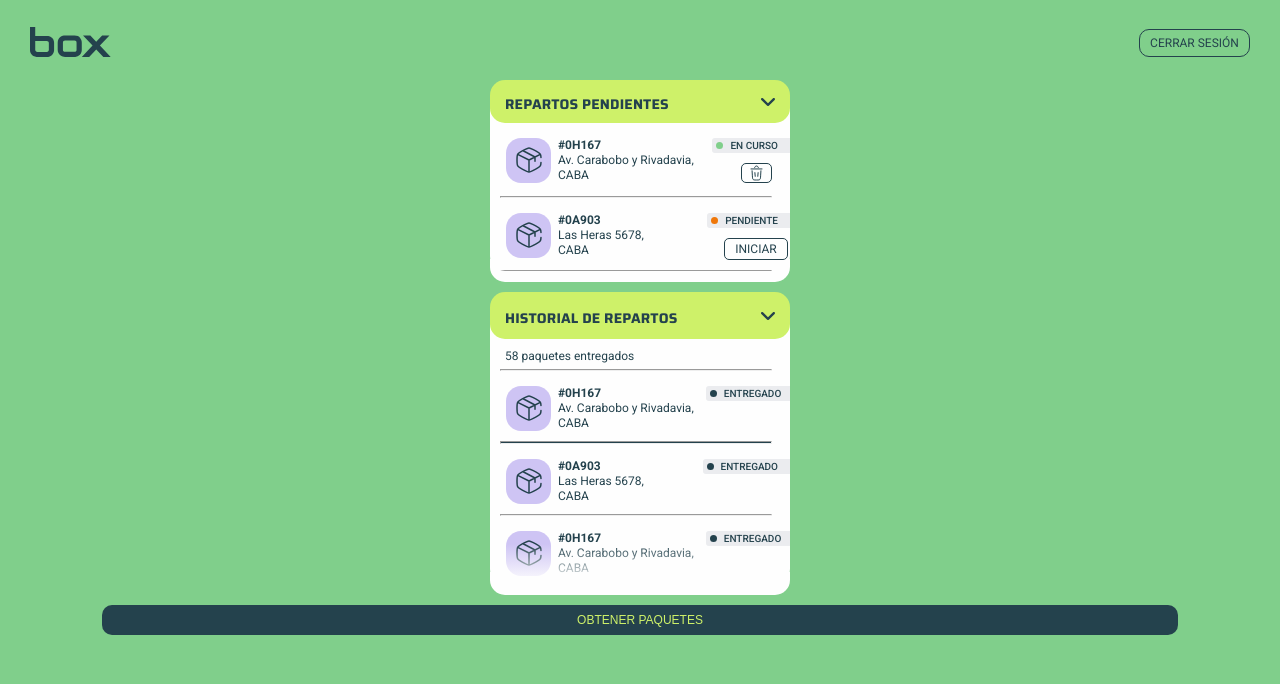
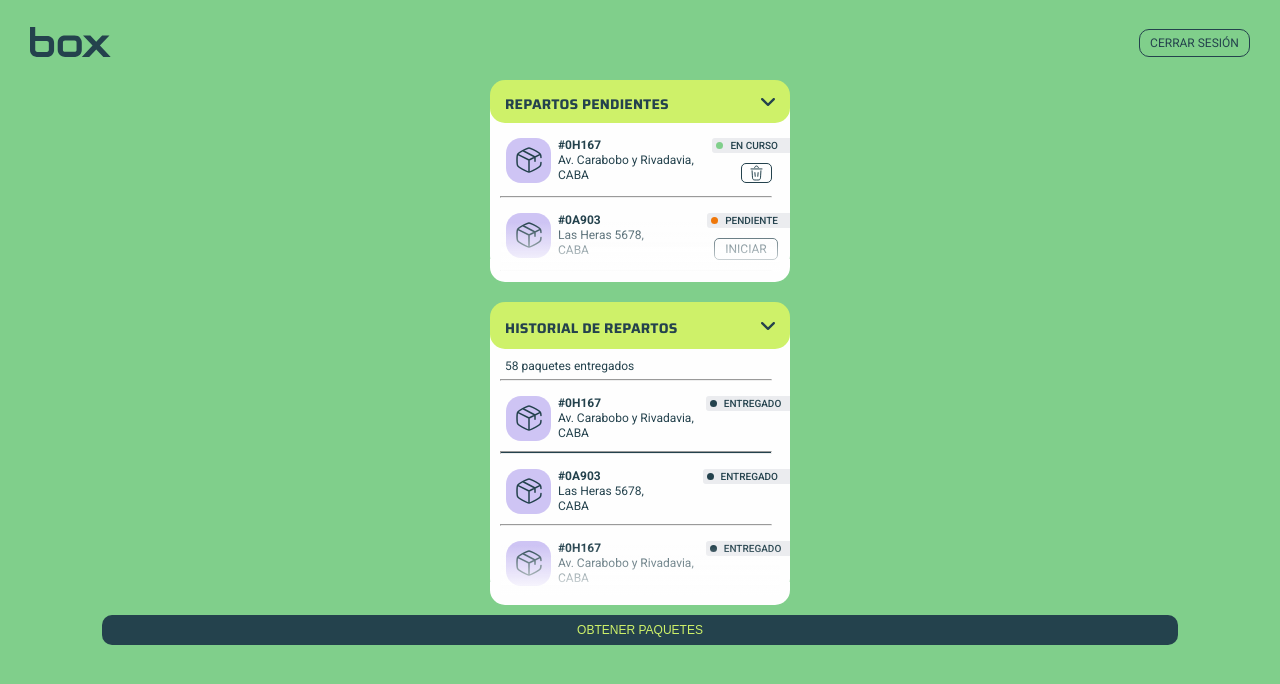
Before and after one commit to JuanPiPem/BoxDeliveryFrontend, a Next.js app: page /delivery-man/start-work-day in a window 1280 px wide. Shown: the top 684 px of the page. Built offline with nearby package versions, Linux system fonts and the light colour scheme.

Commit message:
Adding shadows to package lists

```diff
--- a/src/commons/deliveriesHistory/DeliveriesHistory.tsx
+++ b/src/commons/deliveriesHistory/DeliveriesHistory.tsx
@@ -1,6 +1,5 @@
 "use client";
 
-// Importamos useRef y useEffect
 import React, { useRef, useEffect, useState } from "react";
 import s from "./deliveriesHistory.module.scss";
 import { Saira } from "next/font/google";
@@ -32,13 +31,13 @@ function DeliveriesHistory(prop: Prop) {
   const [show, setShow] = useState(true);
   const [isScrollable, setIsScrollable] = useState(false);
   const [atBottom, setAtBottom] = useState(false);
+  const [showGradient, setShowGradient] = useState(true);
 
   const toggle = () => {
     setShow((prevState) => !prevState);
   };
 
   const packagesListRef = useRef<HTMLDivElement>(null);
-  const gradientRef = useRef<HTMLDivElement>(null); // Referencia al elemento que contiene el degradado
 
   const handleVectorContainerClick = () => {
     if (packagesListRef.current) {
@@ -69,17 +68,11 @@ function DeliveriesHistory(prop: Prop) {
 
   useEffect(() => {
     const handleScroll = () => {
-      if (packagesListRef.current && gradientRef.current) {
+      if (packagesListRef.current) {
         const scrolled =
           packagesListRef.current.scrollHeight >
           packagesListRef.current.clientHeight;
         setIsScrollable(scrolled);
-
-        //Obtiene la lista visible actual
-        // const visibleList = Math.floor(
-        //   packagesListRef.current.scrollTop +
-        //     packagesListRef.current.clientHeight / 95
-        // );
 
         // Verifica si el scroll está cerca del final
         const atBottom =
@@ -89,18 +82,10 @@ function DeliveriesHistory(prop: Prop) {
 
         setAtBottom(atBottom);
 
-        // Calcula y ajusta la altura del degradado
         if (atBottom) {
-          const remainingHeight =
-            packagesListRef.current.scrollHeight -
-            packagesListRef.current.clientHeight;
-          const visibleHeight =
-            packagesListRef.current.clientHeight -
-            (gradientRef.current.offsetTop - packagesListRef.current.offsetTop);
-          const gradientHeight = remainingHeight - visibleHeight;
-          gradientRef.current.style.height = `${gradientHeight}px`;
+          setShowGradient(false);
         } else {
-          gradientRef.current.style.height = "0"; // Restablece la altura del degradado si no estamos al final
+          setShowGradient(true);
         }
       }
     };
@@ -111,7 +96,11 @@ function DeliveriesHistory(prop: Prop) {
       currentRef.addEventListener("scroll", handleScroll);
     }
 
-    return () => {};
+    return () => {
+      if (currentRef) {
+        currentRef.removeEventListener("scroll", handleScroll);
+      }
+    };
   }, [isScrollable, show, atBottom]);
 
   return (
@@ -167,10 +156,14 @@ function DeliveriesHistory(prop: Prop) {
             </div>
           </div>
           <div className={s.backgroundBorder}></div>
-          <div className={s.gradient} ref={gradientRef}></div>{" "}
-          {/* Agrega un div para el degradado */}
+          {prop.arrayPackages.length > 3 && showGradient ? (
+            <div className={s.gradient}></div>
+          ) : (
+            <div className={s.backgroundTransparent}></div>
+          )}
           {prop.arrayPackages.length > 3 &&
           prop.view === "perfil-repartidor" ? (
+            <>
               <div
                 className={s.vectorContainer}
                 onClick={
@@ -182,6 +175,7 @@ function DeliveriesHistory(prop: Prop) {
                   {atBottom ? <VectorUp /> : <VectorDown />}
                 </div>
               </div>
+            </>
           ) : null}
         </>
       ) : null}
--- a/src/commons/deliveriesHistory/deliveriesHistory.module.scss
+++ b/src/commons/deliveriesHistory/deliveriesHistory.module.scss
@@ -15,22 +15,6 @@
   margin-bottom: 10px;
   z-index: 2;
   position: relative; /* Añade esta línea para establecer la posición relativa */
-
-  /* Define el degradado */
-  &:after {
-    content: "";
-    position: absolute;
-    bottom: 0;
-    left: 0;
-    width: 100%;
-    height: 40px; /* Ajusta la altura según tu diseño */
-    background: linear-gradient(
-      to bottom,
-      transparent,
-      $white
-    ); /* Cambia los colores según tu diseño */
-    pointer-events: none; /* Para que no interfiera con los eventos de ratón */
-  }
 }
 
 .backgronudPaddingTop {
@@ -86,7 +70,7 @@
 
 .vectorContainer {
   padding-top: 15px;
-  margin-top: -25px;
+  margin-top: -15px;
   width: 300px;
   border-bottom-left-radius: 15px;
   border-bottom-right-radius: 15px;
@@ -96,6 +80,22 @@
 
 .vectorContainer:hover {
   cursor: pointer;
+}
+
+.gradient {
+  margin-top: -60px;
+  width: 279px;
+  height: 50px;
+  background-image: linear-gradient(to bottom, transparent, $white);
+  z-index: 2;
+}
+
+.backgroundTransparent {
+  margin-top: -60px;
+  width: 279px;
+  height: 50px;
+  background-image: transparent;
+  z-index: 2;
 }
 
 .textContainer {
--- a/src/commons/pendingDeliveries/PendingDeliveries.tsx
+++ b/src/commons/pendingDeliveries/PendingDeliveries.tsx
@@ -33,6 +33,7 @@ function PendingDeliveries(prop: Prop) {
   const [show, setShow] = useState(true);
   const [isScrollable, setIsScrollable] = useState(false);
   const [atBottom, setAtBottom] = useState(false);
+  const [showGradient, setShowGradient] = useState(true);
 
   const toggle = () => {
     setShow((prevState) => !prevState);
@@ -78,6 +79,12 @@ function PendingDeliveries(prop: Prop) {
           packagesListRef.current.scrollHeight - 1; // Cambiado a "-1" para que se considere inmediatamente al llegar al final
 
         setAtBottom(atBottom);
+
+        if (atBottom) {
+          setShowGradient(false);
+        } else {
+          setShowGradient(true);
+        }
       }
     };
 
@@ -87,7 +94,11 @@ function PendingDeliveries(prop: Prop) {
       currentRef.addEventListener("scroll", handleScroll);
     }
 
-    return () => {};
+    return () => {
+      if (currentRef) {
+        currentRef.removeEventListener("scroll", handleScroll);
+      }
+    };
   }, [isScrollable, show, atBottom]);
 
   return (
@@ -163,6 +174,11 @@ function PendingDeliveries(prop: Prop) {
             </div>
           </div>
           <div className={s.backgroundBorder}></div>
+          {prop.arrayPackages.length > 3 && showGradient ? (
+            <div className={s.gradient}></div>
+          ) : (
+            <div className={s.backgroundTransparent}></div>
+          )}
           {prop.arrayPackages.length > 2 &&
           prop.view === "perfil-repartidor" ? (
             <div
--- a/src/commons/pendingDeliveries/pendingDeliveries.module.scss
+++ b/src/commons/pendingDeliveries/pendingDeliveries.module.scss
@@ -88,6 +88,24 @@
   cursor: pointer;
 }
 
+.gradient {
+  margin-top: -60px;
+  margin-bottom: 20px;
+  width: 279px;
+  height: 50px;
+  background-image: linear-gradient(to bottom, transparent, $white);
+  z-index: 2;
+}
+
+.backgroundTransparent {
+  margin-top: -60px;
+  margin-bottom: 20px;
+  width: 279px;
+  height: 50px;
+  background-image: transparent;
+  z-index: 2;
+}
+
 .textContainer {
   margin-left: 12px;
   height: 100%;
--- a/src/commons/tableListPackages/tableListPackages.module.scss
+++ b/src/commons/tableListPackages/tableListPackages.module.scss
@@ -74,6 +74,7 @@
   height: 20px;
   flex-shrink: 0;
   margin-top: 10px;
+  margin-right: 10px;
   border-radius: 5px;
   border: 1px solid $dark-green;
   font-feature-settings: "clig" off, "liga" off;
--- a/src/components/deliveryMan/startWorkDay/startWorkDay.module.scss
+++ b/src/components/deliveryMan/startWorkDay/startWorkDay.module.scss
@@ -21,5 +21,5 @@
 
 .buttonGetPackages {
   width: 84%;
-  margin-top: 10px;
+  margin-top: 20px;
 }
```
Lines whose indentation alone changed are shown as unchanged.
